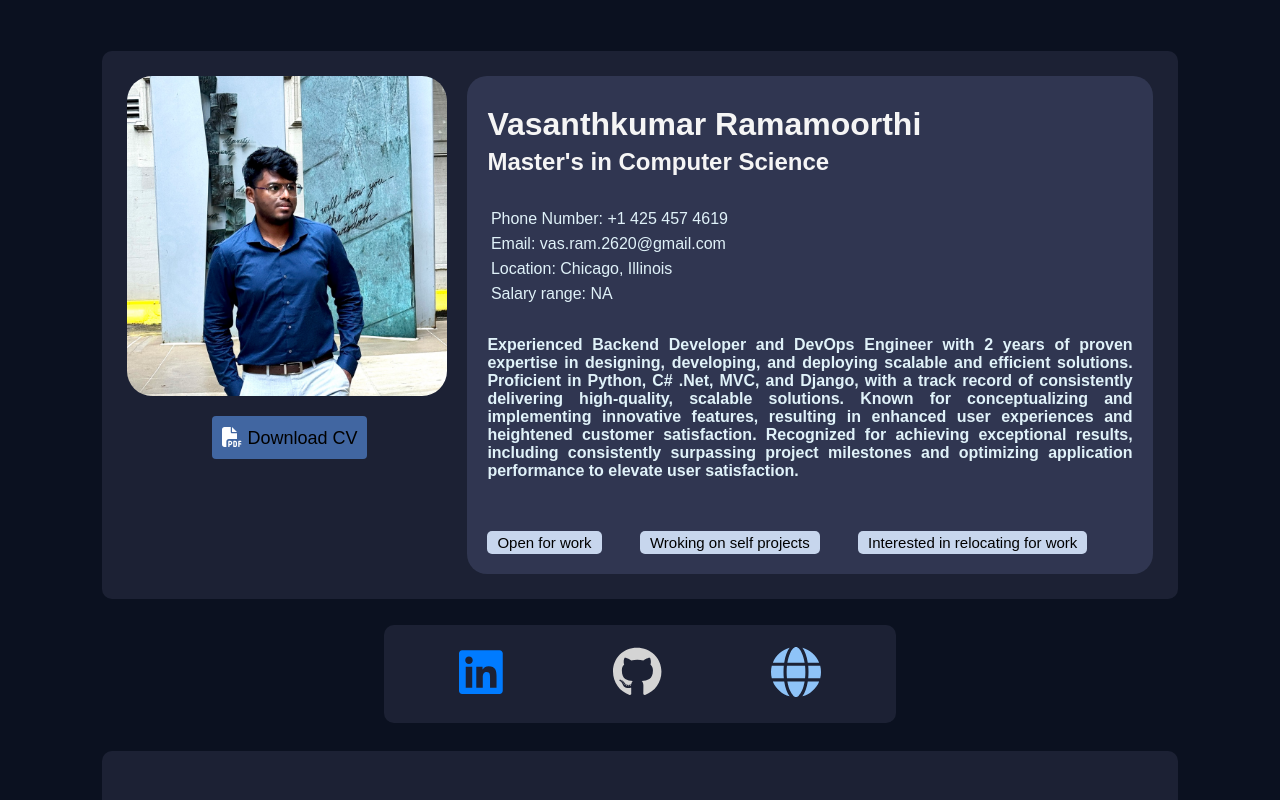
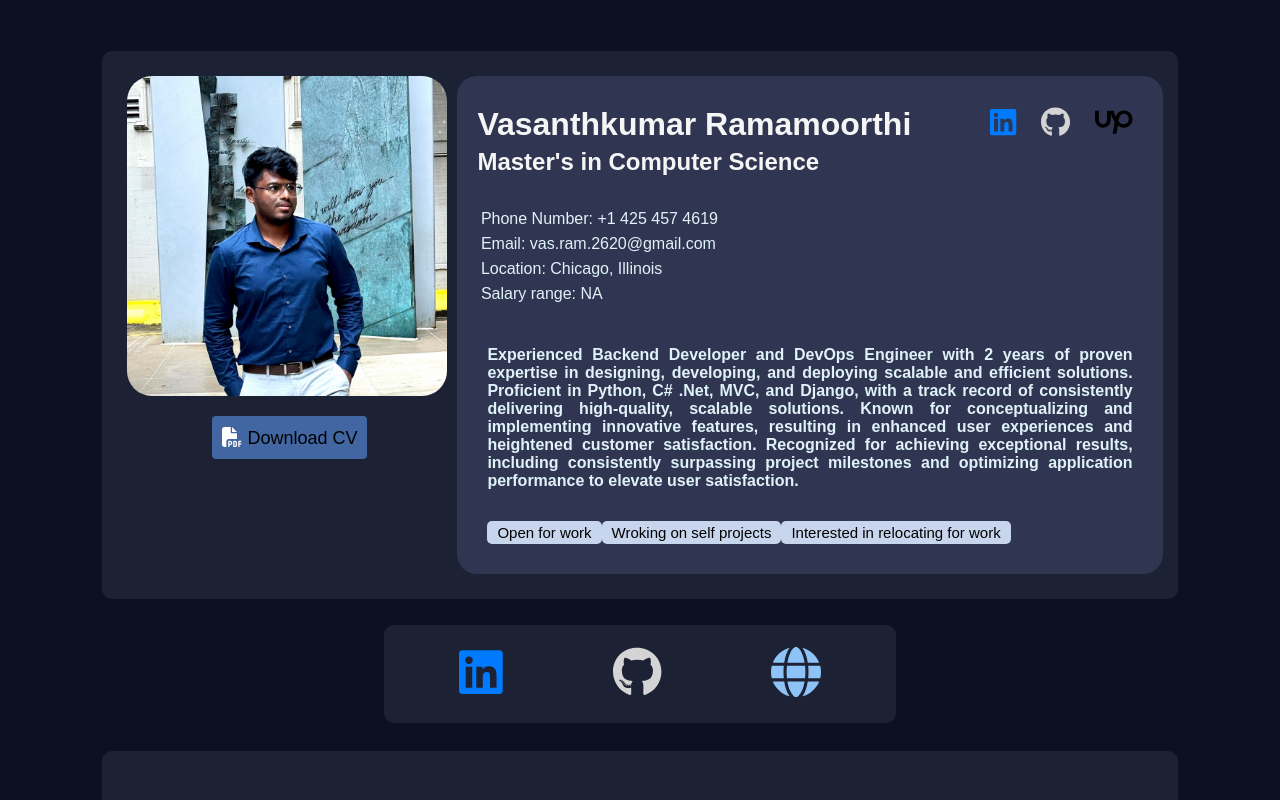
Before and after one commit to Vasanthkumar262000/Angular_my_portfolio_project, an Angular app: page / in a window 1280 px wide. Shown: the top 800 px of the page. Built offline with nearby package versions, Linux system fonts and the light colour scheme; some icons are missing.

Commit message:
fixed the allignment bug

```diff
--- a/angular.json
+++ b/angular.json
@@ -47,8 +47,8 @@
                 },
                 {
                   "type": "anyComponentStyle",
-                  "maximumWarning": "4kB",
-                  "maximumError": "8kB"
+                  "maximumWarning": "15kB",
+                  "maximumError": "18kB"
                 }
               ],
               "outputHashing": "all"
--- a/src/app/app.component.css
+++ b/src/app/app.component.css
@@ -14,16 +14,19 @@ body{
   div.profile{
     border-radius: 10px;
     padding: 15px;
-    min-height: fit-content;
+    flex-wrap: wrap;
     display: flex;
     flex-direction: row;
     background-color: rgba(47, 51, 72, 0.5);
+    width:auto;
+    height: auto;
   }
 
   div.profile-photo{
     margin: 10px;
     display: flex;
     flex-direction: column;
+    width: fit-content;
   }
 
   .App-logo{
@@ -65,66 +68,115 @@ body{
     transition: color 0.3s ease;
   }
 
+  .contact-info{
+    flex: 1;
+    display: flex;
+    background-color: rgba(69, 76, 110, 0.5);
+    width: fit-content;
+    height: fit-content;
+    border-radius: 20px;
+    padding:20px;
+    margin-top: 10px;
+    margin-bottom: 10px;
+    flex-direction: column;
+    font-family:Arial, Helvetica, sans-serif;
+  }
+  .contact-info p{
+    color: rgb(224, 242, 249);
+    padding: 3.5px;
+    margin: 0%;
+  }
+  .contact-info h4{
+    color: rgb(224, 242, 249);
+    text-align: justify;
+    margin-top: 30px;
+  }
+  .contact-info h1{
+    font-size: xx-large;
+    color: whitesmoke;
+  }
+  .contact-info h2{
+    margin-bottom: 20px;
+    color: whitesmoke;
+  }
+
+  .contact-name{
+    display: flex;
+    flex-direction: row;
+  }
+
   .profile-name{
     text-decoration-color: aliceblue;
-    width: fit-content;
-    height: fit-content;
     padding-top : 10px;
     margin: 0%;
-    position: static;
 
   }
   .profile-designation{
-    width: fit-content;
-    height: fit-content;
+    display: flex;
     padding-top : 5px;
     padding-bottom: 10px;
     margin: 0%;
-    position: static;
-    top: 30px;
-    left: 0px;
   }
 
-  div.contact-info{
+  .contact-logo{
     display: flex;
-    background-color: rgba(69, 76, 110, 0.5);
-    border-radius: 20px;
-    padding:20px;
-    margin: 10px;
+    flex-direction: row;
+    flex: 1;
+    justify-content: right;
+    padding: 10px;
+
+
+  }
+  #linkedin-logo fa-icon {
+    font-size: 30px;
+    color: #007bff;
+    transition: color 0.3s ease;
+    padding-left: 25px;
+  }
+
+  #linkedin-logo fa-icon:hover {
+    color: #3ac4ff;
+  }
+  #github-logo fa-icon {
+    font-size: 30px;
+    color: #d4d4d4;
+    transition: color 0.3s ease;
+    padding-left: 25px;
+  }
+
+  #github-logo fa-icon:hover {
+    color: #808387;
+  }
+  #upwork-logo fa-icon {
+    font-size: 30px;
+    color: #000000;
+    transition: color 0.3s ease;
+    padding-left: 25px;
+  }
+
+  #upwork-logo fa-icon:hover {
+    color: #d5d5d5;
+  }
+
+  .contact-about{
+    display: flex;
+    color: #c9c9c9;
+    padding:10px;
+
     align-items:baseline;
     flex-direction: column;
     font-family:Arial, Helvetica, sans-serif;
   }
-  div.contact-info p{
-    color: rgb(224, 242, 249);
-    text-align: justify;
-    padding: 3.5px;
-    margin: 0%;
-  }
-  div.contact-info h4{
-    color: rgb(224, 242, 249);
-    text-align: justify;
-    margin-top: 30px;
-  }
-  div.contact-info h1{
-    font-size: xx-large;
-    color: whitesmoke;
-  }
-  div.contact-info h2{
-    margin-bottom: 20px;
-    color: whitesmoke;
+
+  .contact-extra{
+    display: flex;
+    justify-content: space-around;
+    align-items: center;
+    margin-top: 10px;
+    color: #000000;
+    font-size: 15px;
   }
 
-  .contact-extra{
-    margin-top: 30px;
-    min-width: 600px;
-    flex-wrap: wrap;
-    align-items:center;
-    font-size: 15px;
-    display: flex;
-    justify-content: space-between;
-    align-items: center;
-  }
   .work-status{
     padding: 3px;
     padding-left: 10px;
--- a/src/app/app.component.html
+++ b/src/app/app.component.html
@@ -12,12 +12,35 @@
               <fa-icon [icon]="['fas', 'file-pdf']"></fa-icon> Download CV</a>
             </div>
             <div id ="contact-info" class='contact-info'>
+              <div id ="contact-name" class='contact-name'>
+                <div>
                   <h1 class="profile-name" >Vasanthkumar Ramamoorthi</h1>
                   <h2 class="profile-designation" >Master's in Computer Science</h2>
+                </div>
+                <div id ="contact-logo" class='contact-logo'>
+                  <div id ="linkedin-logo" >
+                    <a href="https://www.linkedin.com/in/vasanthkumar-r-923748181" target="_blank" rel="noopener noreferrer">
+                      <fa-icon [icon]="['fab', 'linkedin']"></fa-icon>
+                    </a>
+                  </div>
+                  <div id ="github-logo">
+                    <a href="https://github.com/Vasanthkumar262000" target="_blank" rel="noopener noreferrer">
+                      <fa-icon [icon]="['fab', 'github']"></fa-icon>
+                    </a>
+                  </div>
+                  <div id ="upwork-logo">
+                    <a href="https://www.upwork.com/freelancers/~011ecc7a9c7a6786bc?mp_source=share" target="_blank" rel="noopener noreferrer">
+                      <fa-icon [icon]="['fab', 'upwork']"></fa-icon>
+                    </a>
+                  </div>
+                </div>
+              </div>
               <p>Phone Number:  +1 425 457 4619</p>
               <p>Email:         vas.ram.2620&#64;gmail.com</p>
               <p>Location:      Chicago, Illinois</p>
               <p>Salary range:  NA</p>
+
+              <div id ="contact-about" class='contact-about'>
                 <h4>Experienced Backend Developer and DevOps Engineer with 2 years of proven expertise in designing, developing, and deploying scalable and efficient solutions.
                   Proficient in Python, C# .Net, MVC, and Django, with a track record of consistently
                   delivering high-quality, scalable solutions. Known for conceptualizing and implementing
@@ -33,6 +56,7 @@
                     </div>
                     <div class='location-status'>
                       Interested in relocating for work
+                    </div>
                   </div>
               </div>
             </div>
@@ -224,7 +248,7 @@
                   </div>
             </div>
             <div id="skill-needed" class="skill-needed">
-              <h4> I want to learn </h4>
+              <h4> Yet to aquire </h4>
               <div id="skill-needed-link" class="skill-needed-link">
                 <div id="skill-needed-aws" class="skill-needed-aws">
                   <a href="https://aws.amazon.com/" target="_blank" rel="noopener noreferrer">
--- a/src/app/app.component.ts
+++ b/src/app/app.component.ts
@@ -1,7 +1,7 @@
 import { Component } from '@angular/core';
 import { RouterOutlet } from '@angular/router';
 import { FontAwesomeModule, FaIconLibrary } from '@fortawesome/angular-fontawesome';
-import { faJava, faLinkedin, faPython, faGithub, faJs, faReact, faSquareJs, faBootstrap} from '@fortawesome/free-brands-svg-icons';
+import { faJava, faLinkedin, faPython, faGithub, faJs, faReact, faSquareJs, faBootstrap, faUpwork} from '@fortawesome/free-brands-svg-icons';
 import { faGlobe,faFilePdf,faHome, faDatabase } from '@fortawesome/free-solid-svg-icons';
 
 @Component({
@@ -27,5 +27,6 @@ export class AppComponent {
     library.addIcons(faSquareJs);
     library.addIcons(faBootstrap);
     library.addIcons(faDatabase);
+    library.addIcons(faUpwork);
   }
 }
```
Lines whose indentation alone changed are shown as unchanged.
